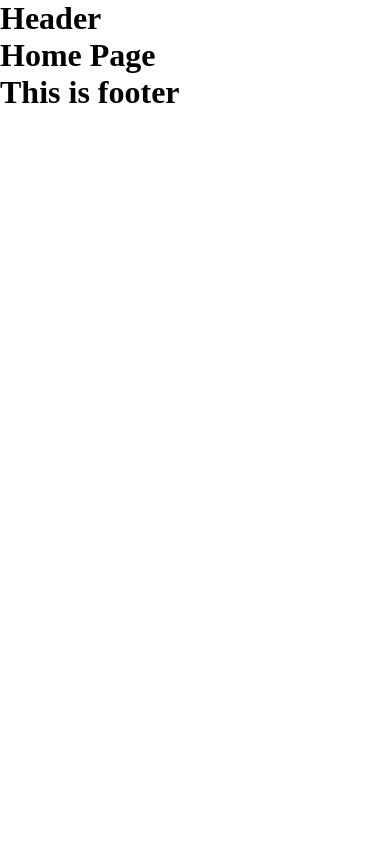
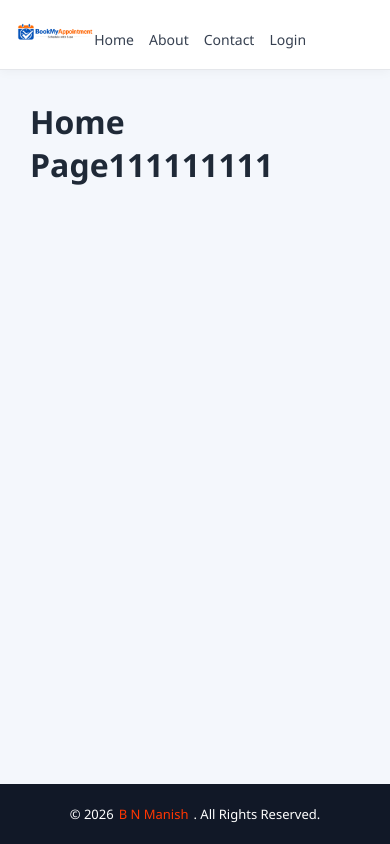
Before and after one commit to bnmanish/Appointment-Booking-System, a React (Vite) app in the folder frontend/: page / in a window 390 px wide. Built offline with nearby package versions, Linux system fonts and the light colour scheme; no server answers.

Commit message:
update fron layout

```diff
--- a/frontend/src/App.tsx
+++ b/frontend/src/App.tsx
@@ -1,6 +1,6 @@
 import { Routes, Route } from "react-router-dom";
 
-import Login from "./pages/Login";
+import Login from "./front/Login";
 import Dashboard from "./pages/Dashboard";
 import Users from "./pages/Users";
 import Meetings from "./pages/Meetings";
@@ -17,8 +17,8 @@ function App() {
       {/* public routes starts */}
       <Route path="/" element={<FrontLayout />}>
         <Route path="/" element={<Home />} />
+        <Route path="/login" element={<Login />} />
       </Route>
-      <Route path="/login" element={<Login />} />
       {/* public routes ends */}
 
       {/* Auth/admin routes starts */}
--- a/frontend/src/css/admin-layout.css
+++ b/frontend/src/css/admin-layout.css
@@ -130,7 +130,7 @@
 
 /* Footer */
 
-.footer {
+.admin-footer {
   height: 50px;
   background: white;
 
@@ -144,12 +144,12 @@
   font-size: 14px;
 }
 
-.footer a {
+.admin-footer a {
   margin: 0 4px;
   color: #2563eb;
   text-decoration: none;
 }
 
-.footer a:hover {
+.admin-footer a:hover {
   text-decoration: underline;
 }
--- a/frontend/src/css/front-layout.css
+++ b/frontend/src/css/front-layout.css
@@ -1,5 +1,164 @@
+/* Reset */
 * {
   margin: 0;
   padding: 0;
   box-sizing: border-box;
 }
+
+body {
+  background: #f4f7fc;
+  font-family: "Segoe UI", Tahoma, Geneva, Verdana, sans-serif;
+  color: #1f2937;
+}
+
+/* Full page layout */
+.front-layout {
+  min-height: 100vh;
+  display: flex;
+  flex-direction: column;
+}
+
+/* Header */
+.front-header {
+  height: 75px;
+  background: #ffffff;
+  border-bottom: 1px solid #e5e7eb;
+  box-shadow: 0 2px 10px rgba(0, 0, 0, 0.04);
+
+  display: flex;
+  align-items: center;
+
+  /* Responsive margins for large screens */
+  padding: 0 max(20px, calc((100vw - 1400px) / 2));
+}
+
+/* Brand Logo */
+.logo {
+  font-size: 28px;
+  font-weight: 700;
+  color: #6d28d9;
+  white-space: nowrap;
+}
+
+/* Navigation */
+.front-header nav {
+  display: flex;
+  gap: 32px;
+
+  /* Space between logo and menu */
+  margin-left: 60px;
+}
+
+.front-header nav a {
+  text-decoration: none;
+  color: #374151;
+  font-size: 15px;
+  font-weight: 500;
+  transition: color 0.3s ease;
+}
+
+.front-header nav a:hover {
+  color: #6d28d9;
+}
+
+/* Main Content */
+.front-content {
+  flex: 1;
+
+  /* Center content on large screens */
+  padding: 40px max(20px, calc((100vw - 1400px) / 2));
+}
+
+/* Content Card */
+.front-content > * {
+  /* background: #ffffff; */
+  border-radius: 12px;
+  padding: 30px;
+  min-height: 300px;
+  /* box-shadow: 0 2px 12px rgba(0, 0, 0, 0.04); */
+}
+
+/* Footer */
+.front-footer {
+  height: 60px;
+  background: #111827;
+  color: #ffffff;
+
+  display: flex;
+  justify-content: center;
+  align-items: center;
+
+  font-size: 14px;
+}
+
+/* Tablet */
+@media (max-width: 768px) {
+  .front-header {
+    padding: 0 15px;
+  }
+
+  .front-header nav {
+    margin-left: 30px;
+    gap: 20px;
+  }
+
+  .front-content {
+    padding: 20px 15px;
+  }
+
+  .front-content > * {
+    padding: 20px;
+  }
+}
+
+/* Mobile */
+@media (max-width: 480px) {
+  .front-header {
+    height: auto;
+    min-height: 70px;
+    flex-wrap: wrap;
+    padding: 12px 15px;
+  }
+
+  .logo {
+    font-size: 24px;
+  }
+
+  .front-header nav {
+    margin-left: 0;
+    margin-top: 10px;
+    gap: 15px;
+    flex-wrap: wrap;
+  }
+
+  .front-header nav a {
+    font-size: 14px;
+  }
+
+  .front-content {
+    padding: 15px;
+  }
+
+  .front-content > * {
+    padding: 15px;
+    border-radius: 8px;
+  }
+
+  .front-footer {
+    font-size: 13px;
+  }
+}
+
+/* logo design */
+.front-logo{
+  width: 22%;
+}
+.front-logo-img{
+  width: 100%;
+}
+
+.front-footer a {
+  margin: 0 5px;
+  color: #ff3602;
+  text-decoration: none;
+}
--- a/frontend/src/front/FrontLayout.tsx
+++ b/frontend/src/front/FrontLayout.tsx
@@ -6,17 +6,14 @@ import "../css/front-layout.css";
 
 function FrontLayout() {
   return (
-    <div className="layout">
+    <div className="front-layout">
+      <Header />
 
-      <div className="main-section">
-        <Header />
+      <main className="front-content">
+        <Outlet />
+      </main>
 
-        <main className="content">
-          <Outlet />
-        </main>
-
-        <Footer />
-      </div>
+      <Footer />
     </div>
   );
 }
--- a/frontend/src/front/Home.tsx
+++ b/frontend/src/front/Home.tsx
@@ -1,5 +1,5 @@
 function Home() {
-  return <h1>Home Page</h1>;
+  return <h1>Home Page111111111</h1>;
 }
 
 export default Home;
--- a/frontend/src/pages/Login.tsx
+++ b/frontend/src/front/Login.tsx
@@ -77,7 +77,6 @@ function Login() {
   };
 
   return (
-    <div className="login-form-container">
     <div className="login-form">
       <h2>Welcome Back</h2>
 
@@ -113,7 +112,6 @@ function Login() {
         <a href="#">Forgot Password?</a>
       </div>
     </div>
-    </div>
   );
 }
 
--- a/frontend/src/front/components/Footer.tsx
+++ b/frontend/src/front/components/Footer.tsx
@@ -1,4 +1,11 @@
-function Footer(){
-    return <h1>This is footer</h1>;
+import { Link } from "react-router-dom";
+
+function Footer() {
+  return (
+    <footer className="front-footer">
+      © {new Date().getFullYear()}  <a href={import.meta.env.VITE_LINKEDIN_URL} target="_blank">B N Manish</a>.  All Rights Reserved.
+    </footer>
+  );
 }
+
 export default Footer;
--- a/frontend/src/front/components/Header.tsx
+++ b/frontend/src/front/components/Header.tsx
@@ -1,5 +1,22 @@
-function Header(){
-    return <h1>Header</h1>;
+import { Link } from "react-router-dom";
+import logo from "../../assets/logo.png";
+
+
+function Header() {
+  return (
+  <header className="front-header">
+    <div className="front-logo">
+      <Link to="/"><img className="front-logo-img" src={logo} alt="BookMyAppointment" /></Link>
+    </div>
+
+    <nav>
+      <Link to="/">Home</Link>
+      <Link to="/about">About</Link>
+      <Link to="/contact">Contact</Link>
+      <Link to="/login">Login</Link>
+    </nav>
+  </header>
+  );
 }
 
 export default Header;
--- a/frontend/src/index.css
+++ b/frontend/src/index.css
@@ -1,23 +1,10 @@
-* {
-  margin: 0;
-  padding: 0;
-  box-sizing: border-box;
-}
-
-.login-form-container {
-  height: 100vh;
-  display: flex;
-  justify-content: center;
-  align-items: center;
-  background: linear-gradient(135deg, #667eea, #764ba2);
-}
-
 .login-form {
   width: 350px;
   padding: 40px;
   background: #ffffff;
   border-radius: 16px;
   box-shadow: 0 10px 30px rgba(0, 0, 0, 0.15);
+  margin: auto;
 }
 
 .login-form h2 {
--- a/frontend/src/pages/AdminLayout.tsx
+++ b/frontend/src/pages/AdminLayout.tsx
@@ -13,7 +13,7 @@ function AdminLayout() {
       <div className="admin-section">
         <Header />
 
-        <main className="content">
+        <main className="admin-content">
           <Outlet />
         </main>
 
--- a/frontend/src/pages/components/Footer.tsx
+++ b/frontend/src/pages/components/Footer.tsx
@@ -2,7 +2,7 @@ function Footer() {
   const currentYear = new Date().getFullYear();
 
   return (
-    <footer className="footer">
+    <footer className="admin-footer">
       © {currentYear} Developed by {" "}
       <a
         href={import.meta.env.VITE_LINKEDIN_URL}
```
Also changed, not shown: frontend/src/assets/logo.png (added). Lines whose indentation alone changed are shown as unchanged.
